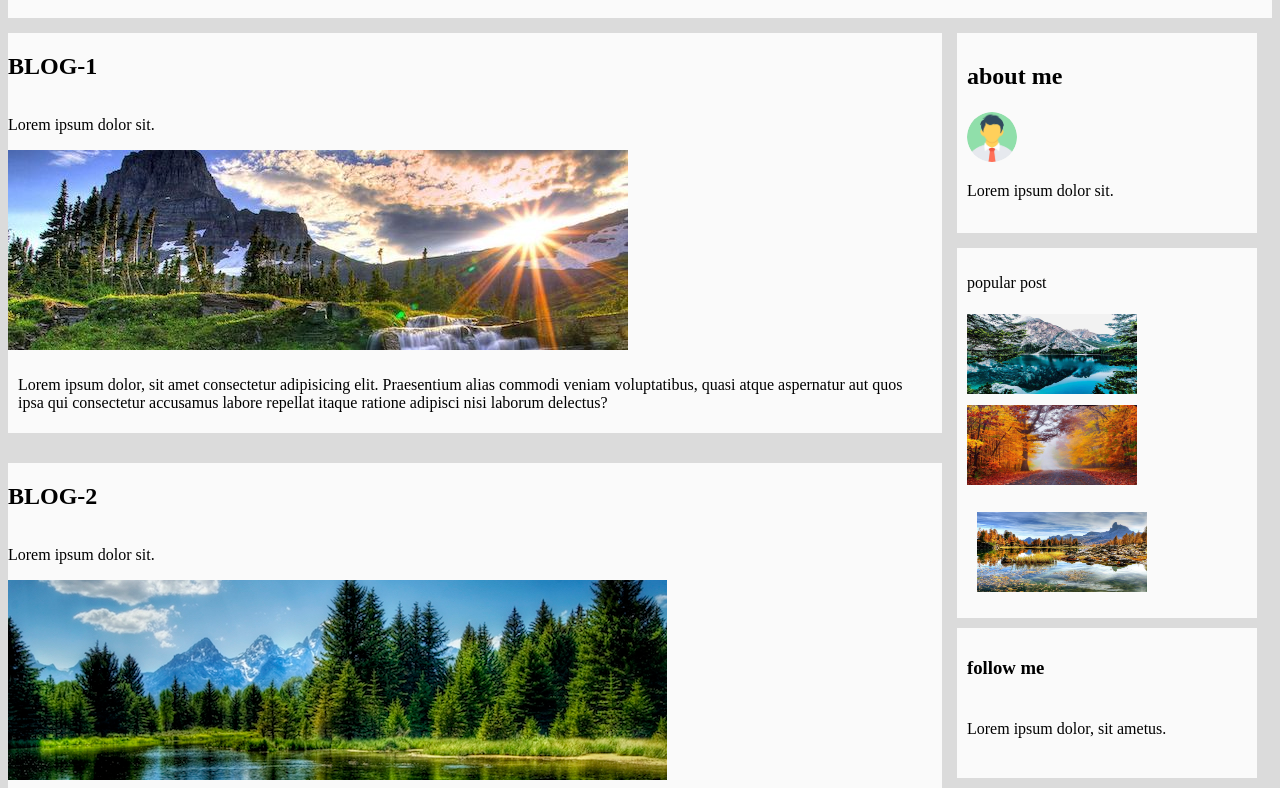
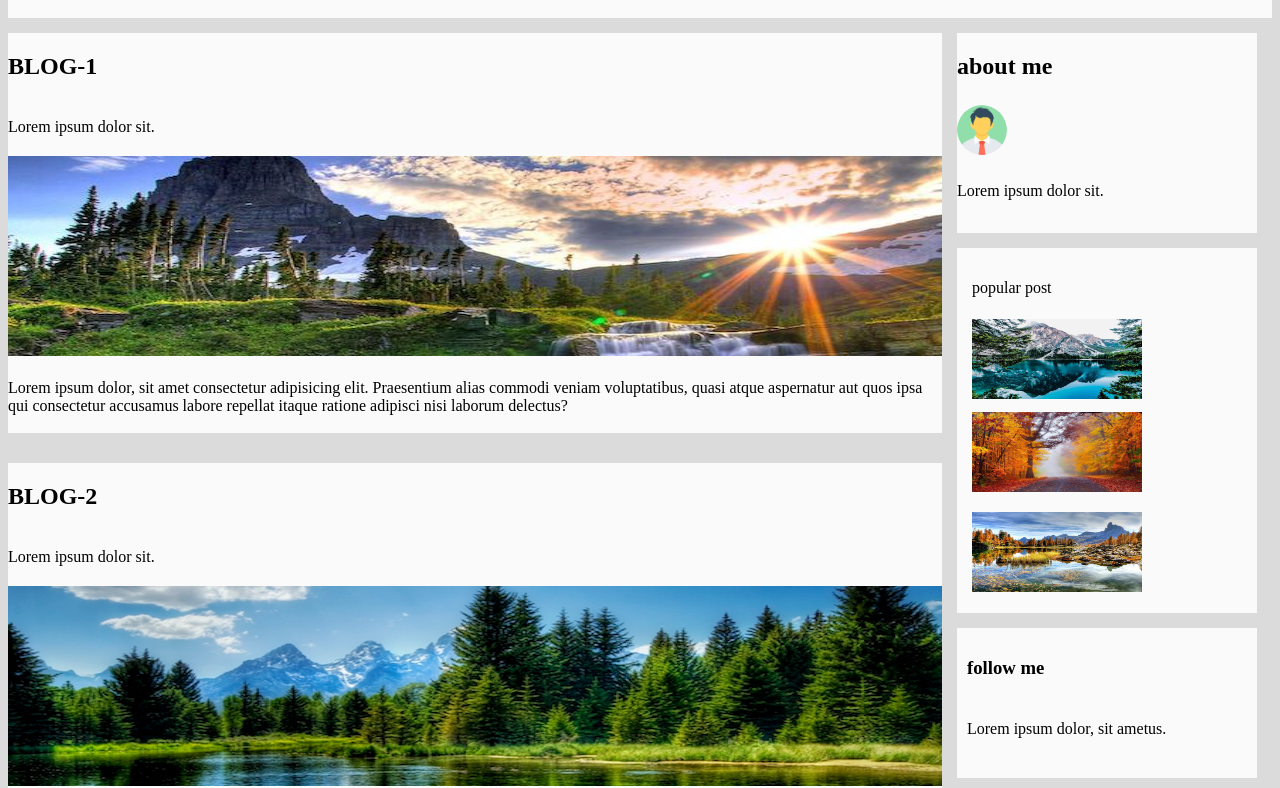
Before and after one commit to E06-2/uib-layout-grid-blogger-walaaalkasim, a plain HTML site: page index.html in a window 1280 px wide. Shown: the part 190-978 px from the top of the page. Drawn offline with Linux system fonts and the light colour scheme.

Commit message:
my solution after editiong

```diff
--- a/css/style.css
+++ b/css/style.css
@@ -9,7 +9,6 @@ html {
   row-gap: 15px;
 }
 .container .div1 {
-  display: grid;
   text-align: center;
   line-height: 150px;
   /* padding-top: 40px; */
@@ -23,18 +22,20 @@ html {
 
 .div2 {
   display: grid;
-  float: left;
+
   height: 400px;
 }
 .div2 > img {
   height: 200px;
+  width: 100%;
 }
 .div3 {
-  float: left;
+  /* float: left; */
   height: 400px;
 }
 .div3 > img {
   height: 200px;
+  width: 100%;
 }
 .div4 > img {
   width: 50px;
@@ -42,14 +43,14 @@ html {
   border-radius: 50%;
 }
 
-.div5 {
-  float: right;
+/* .div5 {
   height: 350px;
-}
+} */
 .div5 img {
   height: 80px;
   width: 170px;
 }
+
 .container :nth-child(2) {
   grid-area: 2/1 / span 2;
 }
@@ -57,12 +58,12 @@ html {
   grid-area: 4/1 / span 3;
 }
 .container :nth-child(4) {
-  padding: 10px;
+  padding: 0px;
 }
 
 .container :nth-child(5) {
   grid-area: 3/2 / span 2;
-  padding: 10px;
+  padding: 15px;
 }
 .container :nth-child(6) {
   grid-area: 5/2;
```
Also changed, not shown: index.html (+3 -4 lines).
